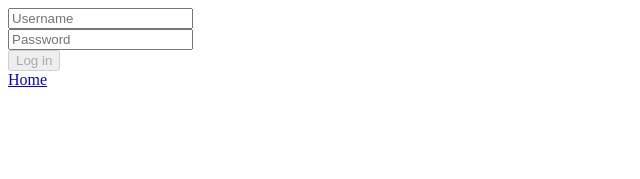
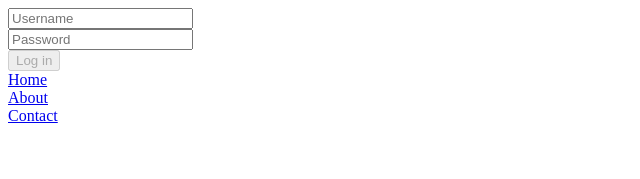
Before and after one commit to paulohenrique-gh/angular-exercicio-guards, an Angular app: page /login in a window 1280 px wide. Shown: the top 179 px of the page, without its empty margins (0-640 px from the left). Built offline with nearby package versions, Linux system fonts and the light colour scheme.

Commit message:
feat: add navigation links for about and contact pages

```diff
--- a/src/app/app.component.html
+++ b/src/app/app.component.html
@@ -1,3 +1,5 @@
 <router-outlet></router-outlet>
 
 <div><a routerLink="">Home</a></div>
+<div><a routerLink="/about">About</a></div>
+<div><a routerLink="/contact">Contact</a></div>
```
